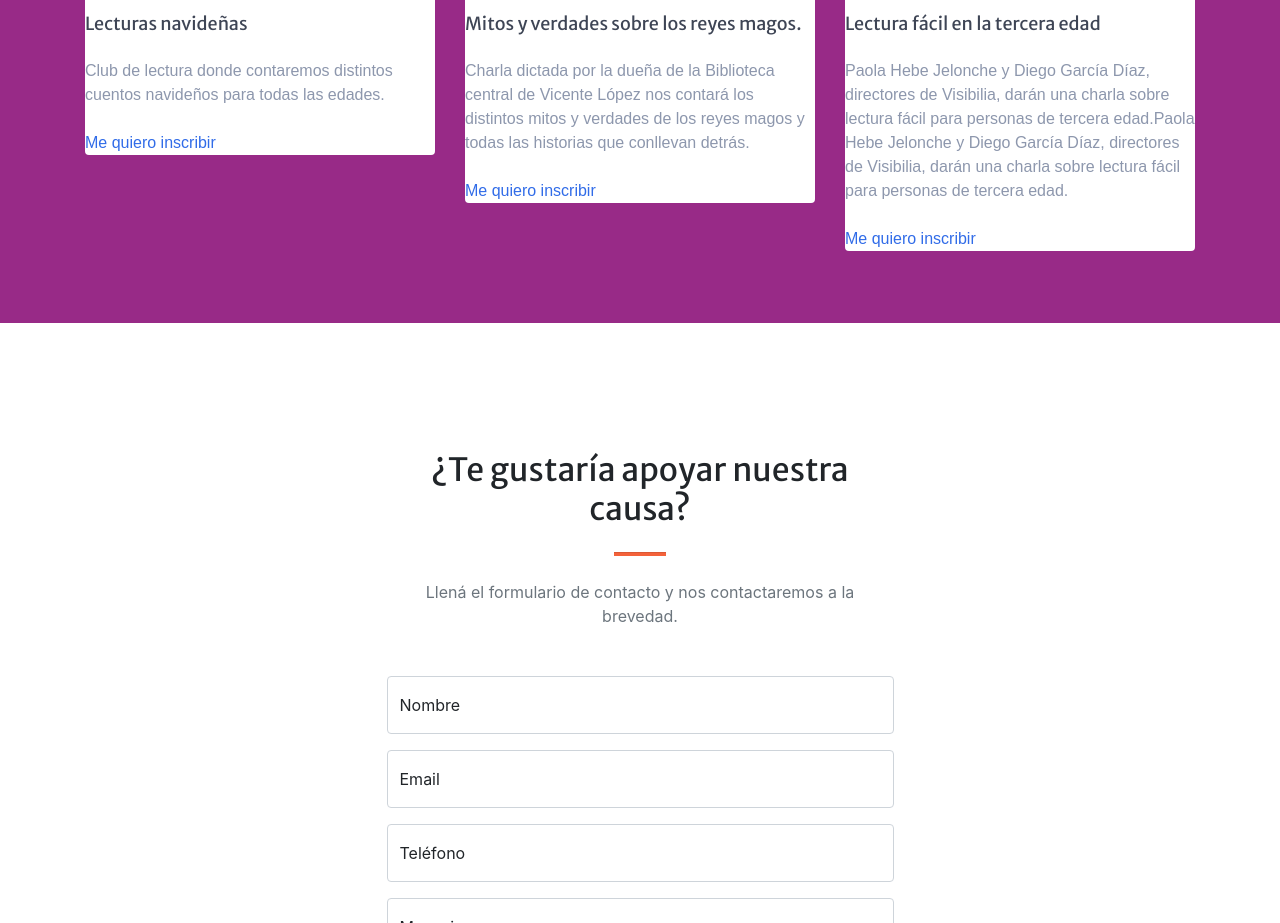
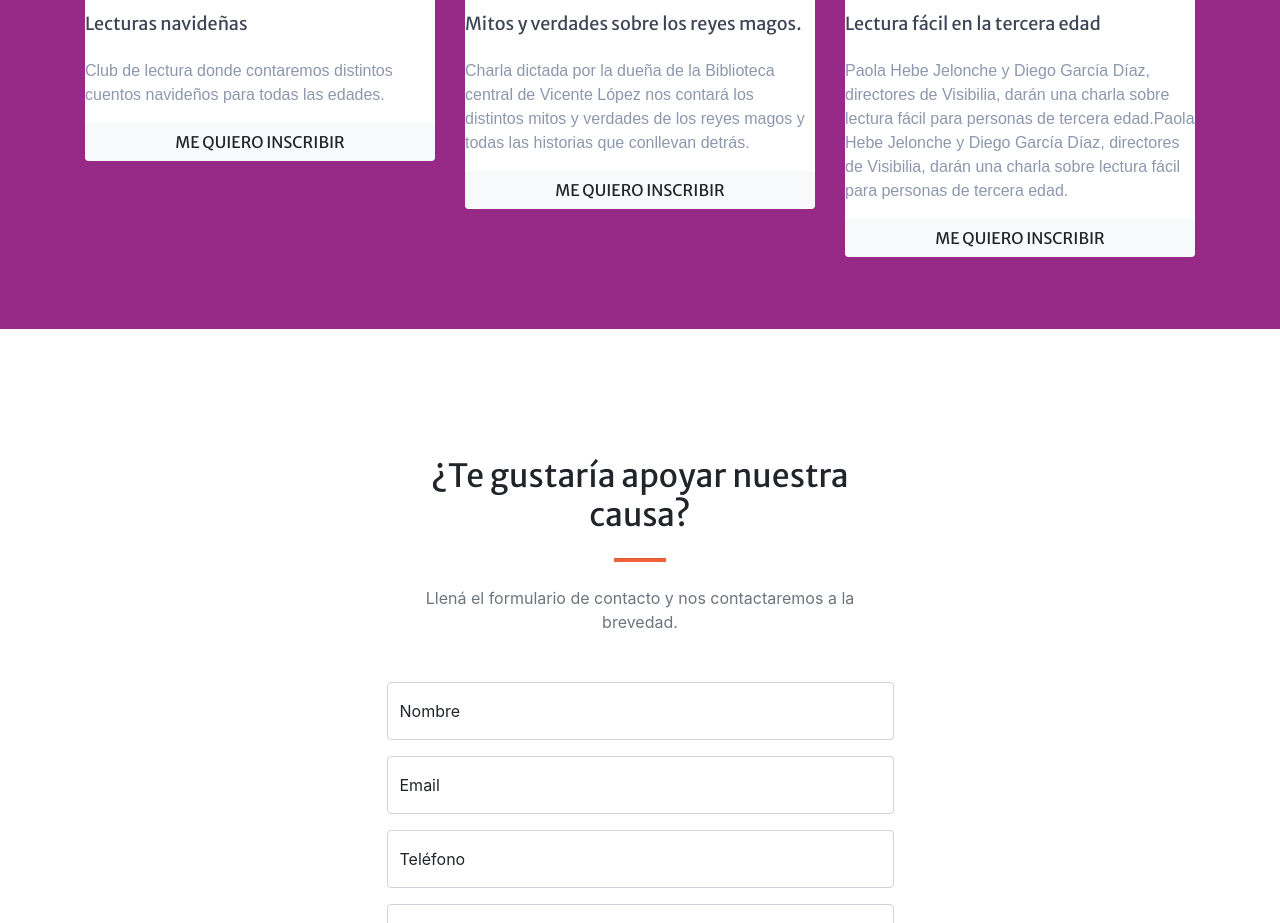
Before and after one commit to joacomoli/lulvisibilia, a plain HTML site: page index.html in a window 1280 px wide. Shown: the part 2470-3393 px from the top of the page. Drawn offline with nearby package versions, Linux system fonts and the light colour scheme; some packages are replaced by stand-ins of ours; a script that the page names is missing.

Commit message:
Add files via upload

```diff
--- a/index.html
+++ b/index.html
@@ -119,7 +119,7 @@
                     <div class="date-pos bg-info-gradiant p-2 d-inline-block text-center rounded text-white position-absolute">Dic<span class="d-block">20</span></div>
                     <h5 class="font-weight-medium mt-3"><a href="#" class="text-decoration-none link">Lecturas navideñas</a></h5>
                     <p class="mt-3">Club de lectura donde contaremos distintos cuentos navideños para todas las edades.</p>
-                    <a href="#" class="text-decoration-none linking text-themecolor mt-2"> Me quiero inscribir</a>
+                    <a class="btn btn-light btn-xl" href="#contact">Me quiero inscribir</a>
                   </div>
                 </div>
                 <!-- Column -->
@@ -129,7 +129,7 @@
                     <div class="date-pos bg-info-gradiant p-2 d-inline-block text-center rounded text-white position-absolute">Ene<span class="d-block">06</span></div>
                     <h5 class="font-weight-medium mt-3"><a href="#" class="text-decoration-none link">Mitos y verdades sobre los reyes magos.</a></h5>
                     <p class="mt-3">Charla dictada por la dueña de la Biblioteca central de Vicente López nos contará los distintos mitos y verdades de los reyes magos y todas las historias que conllevan detrás.</p>
-                    <a href="#" class="text-decoration-none linking text-themecolor mt-2">Me quiero inscribir</a>
+                    <a class="btn btn-light btn-xl" href="#contact">Me quiero inscribir</a>
                   </div>
                 </div>
                 <!-- Column -->
@@ -139,7 +139,7 @@
                     <div class="date-pos bg-info-gradiant p-2 d-inline-block text-center rounded text-white position-absolute">Ene<span class="d-block">20</span></div>
                     <h5 class="font-weight-medium mt-3"><a href="#" class="text-decoration-none link">Lectura fácil en la tercera edad </a></h5>
                     <p class="mt-3">Paola Hebe Jelonche y Diego García Díaz, directores de Visibilia, darán una charla sobre lectura fácil para personas de tercera edad.Paola Hebe Jelonche y Diego García Díaz, directores de Visibilia, darán una charla sobre lectura fácil para personas de tercera edad.</p>
-                    <a href="#" class="text-decoration-none linking text-themecolor mt-2">Me quiero inscribir</a>
+                    <a class="btn btn-light btn-xl" href="#contact">Me quiero inscribir</a>
                   </div>
                 </div>
               </div>
```
